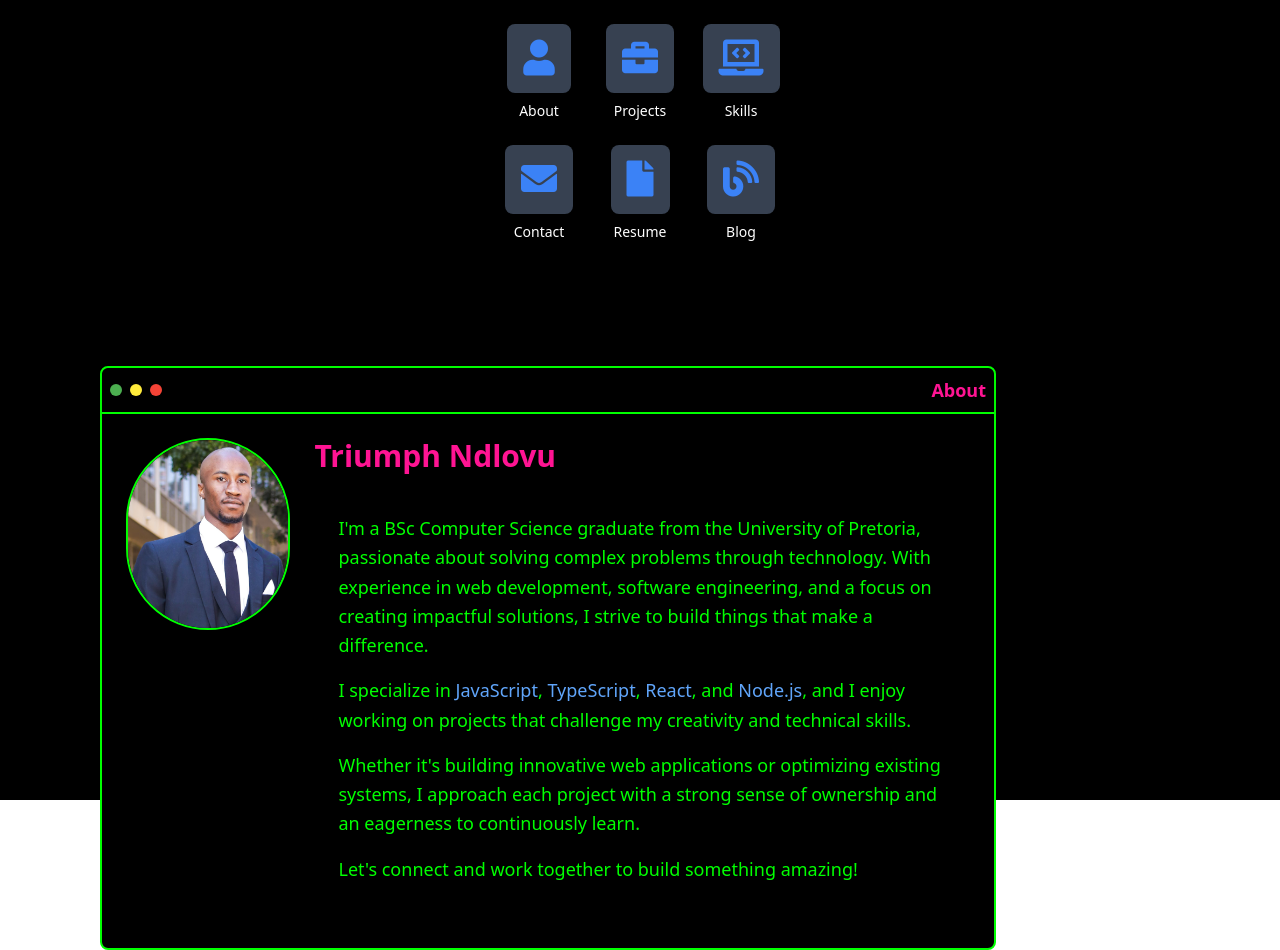
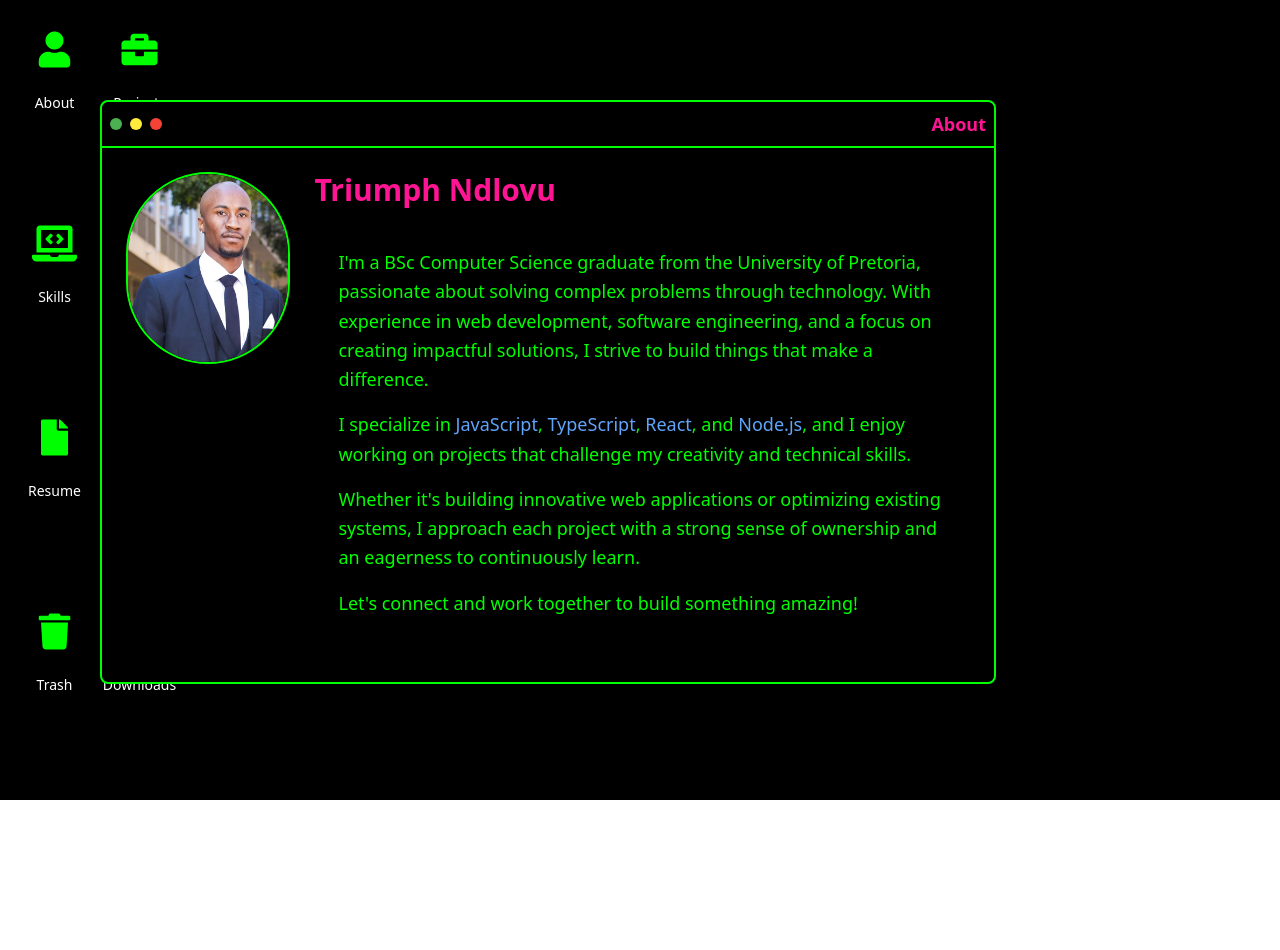
Before and after one commit to TriumphNdlovu/triumph-portfolio, a Next.js app: page / in a window 1280 px wide. Both pictures are taken after a click on the element "About". After the commit the page ends 800 px from the top, so only its background shows below. Built offline with nearby package versions, Linux system fonts and the light colour scheme.

Commit message:
Refactor desktop icons and add Trash and Downloads windows

```diff
--- a/src/app/page.tsx
+++ b/src/app/page.tsx
@@ -48,13 +48,20 @@ export default function Home() {
         ...prevPositions,
         [section]: { top: 0, left: 0 },
       }));
-
-    ;
-
-      setSize((prevSize) => ({
-        ...prevSize,
-        [section]: { width: 100, height: 100 },
-      }));
+      if(size[section].width === 100)
+        {
+          setSize((prevSize) => ({
+            ...prevSize,
+            [section]: { width: 70, height: 70 },
+          }));
+        }
+      else
+      {
+        setSize((prevSize) => ({
+          ...prevSize,
+          [section]: { width: 100, height: 100 },
+        }));
+      }
 
   }
 
@@ -85,69 +92,93 @@ export default function Home() {
 
   return (
 
-<div className="bg-black text-white h-screen flex flex-col items-center">
+<div className="bg-black text-white h-screen flex justify-center items-center">
   {/* Desktop Icons */}
-  <div className="grid grid-cols-2 md:grid-cols-3 gap-6 p-6">
+  <div className="fixed top-0 left-0 h-full grid grid-cols-1 md:grid-cols-2 lg:grid-cols-2 gap-2 p-4 z-50 overflow-y-auto">
     <div
       className="flex flex-col items-center cursor-pointer transform transition duration-300 ease-in-out hover:scale-110"
       onClick={() => handleWindowOpen('about')}
     >
-      <div className="bg-gray-700 p-4 rounded-lg shadow-md hover:bg-blue-500 transition duration-300 ease-in-out">
-        <i className="fas fa-user text-4xl text-blue-500 hover:text-white"></i>
+      <div className="p-4 rounded-lg shadow-md hover:border-neonGreen hover:border transition duration-300 ease-in-out">
+        <i className="fas fa-user text-4xl text-neonGreen"></i>
       </div>
-      <p className="text-sm mt-2 text-center hover:text-blue-500 transition duration-300">About</p>
+      <p className="text-sm mt-2 text-center transition duration-300">About</p>
     </div>
 
     <div
       className="flex flex-col items-center cursor-pointer transform transition duration-300 ease-in-out hover:scale-110"
       onClick={() => handleWindowOpen('projects')}
     >
-      <div className="bg-gray-700 p-4 rounded-lg shadow-md hover:bg-blue-500 transition duration-300 ease-in-out">
-        <i className="fas fa-briefcase text-4xl text-blue-500 hover:text-white"></i>
+      <div className="p-4 rounded-lg shadow-md hover:border-neonGreen hover:border transition duration-300 ease-in-out">
+        <i className="fas fa-briefcase text-4xl text-neonGreen"></i>
       </div>
-      <p className="text-sm mt-2 text-center hover:text-blue-500 transition duration-300">Projects</p>
+      <p className="text-sm mt-2 text-center transition duration-300">Projects</p>
     </div>
 
     <div
       className="flex flex-col items-center cursor-pointer transform transition duration-300 ease-in-out hover:scale-110"
       onClick={() => handleWindowOpen('skills')}
     >
-      <div className="bg-gray-700 p-4 rounded-lg shadow-md hover:bg-blue-500 transition duration-300 ease-in-out">
-        <i className="fas fa-laptop-code text-4xl text-blue-500 hover:text-white"></i>
+      <div className="p-4 rounded-lg shadow-md hover:border-neonGreen hover:border transition duration-300 ease-in-out">
+        <i className="fas fa-laptop-code text-4xl text-neonGreen"></i>
       </div>
-      <p className="text-sm mt-2 text-center hover:text-blue-500 transition duration-300">Skills</p>
+      <p className="text-sm mt-2 text-center transition duration-300">Skills</p>
     </div>
 
     <div
       className="flex flex-col items-center cursor-pointer transform transition duration-300 ease-in-out hover:scale-110"
       onClick={() => handleWindowOpen('contact')}
     >
-      <div className="bg-gray-700 p-4 rounded-lg shadow-md hover:bg-blue-500 transition duration-300 ease-in-out">
-        <i className="fas fa-envelope text-4xl text-blue-500 hover:text-white"></i>
+      <div className="p-4 rounded-lg shadow-md hover:border-neonGreen hover:border transition duration-300 ease-in-out">
+        <i className="fas fa-envelope text-4xl text-neonGreen"></i>
       </div>
-      <p className="text-sm mt-2 text-center hover:text-blue-500 transition duration-300">Contact</p>
+      <p className="text-sm mt-2 text-center transition duration-300">Contact</p>
     </div>
 
     <div
       className="flex flex-col items-center cursor-pointer transform transition duration-300 ease-in-out hover:scale-110"
       onClick={() => handleWindowOpen('resume')}
     >
-      <div className="bg-gray-700 p-4 rounded-lg shadow-md hover:bg-blue-500 transition duration-300 ease-in-out">
-        <i className="fas fa-file text-4xl text-blue-500 hover:text-white"></i>
+      <div className="p-4 rounded-lg shadow-md hover:border-neonGreen hover:border transition duration-300 ease-in-out">
+        <i className="fas fa-file text-4xl text-neonGreen"></i>
       </div>
-      <p className="text-sm mt-2 text-center hover:text-blue-500 transition duration-300">Resume</p>
+      <p className="text-sm mt-2 text-center transition duration-300">Resume</p>
     </div>
 
     <div
       className="flex flex-col items-center cursor-pointer transform transition duration-300 ease-in-out hover:scale-110"
       onClick={() => handleWindowOpen('blog')}
     >
-      <div className="bg-gray-700 p-4 rounded-lg shadow-md hover:bg-blue-500 transition duration-300 ease-in-out">
-        <i className="fas fa-blog text-4xl text-blue-500 hover:text-white"></i>
+      <div className="p-4 rounded-lg shadow-md hover:border-neonGreen hover:border transition duration-300 ease-in-out">
+        <i className="fas fa-blog text-4xl text-neonGreen"></i>
       </div>
-      <p className="text-sm mt-2 text-center hover:text-blue-500 transition duration-300">Blog</p>
+      <p className="text-sm mt-2 text-center transition duration-300">Blog</p>
+    </div>
+
+    <div
+      className="flex flex-col items-center cursor-pointer transform transition duration-300 ease-in-out hover:scale-110"
+      onClick={() => handleWindowOpen('Trash')}
+    >
+      <div className="p-4 rounded-lg shadow-md hover:border-neonGreen hover:border transition duration-300 ease-in-out">
+        <i className="fas fa-trash text-4xl text-neonGreen"></i>
+      </div>
+      <p className="text-sm mt-2 text-center transition duration-300">Trash</p>
+    </div>
+
+    <div
+      className="flex flex-col items-center cursor-pointer transform transition duration-300 ease-in-out hover:scale-110"
+      onClick={() => handleWindowOpen('Downloads')}
+    >
+      <div className="p-4 rounded-lg shadow-md hover:border-neonGreen hover:border transition duration-300 ease-in-out">
+        <i className="fas fa-download text-4xl text-neonGreen"></i>
+      </div>
+      <p className="text-sm mt-2 text-center transition duration-300">Downloads</p>
     </div>
   </div>
+
+
+
+
 
       {/* Open Windows (Desktop-style Windows) */}
       <div className="relative w-full h-full flex items-center justify-center">
@@ -160,7 +191,7 @@ export default function Home() {
               left: `${positions[window]?.left}px`,
               width: `${size[window]?.width}vw`,
               minHeight: `${size[window]?.height}vh`,
-              zIndex: index + 1,
+              zIndex: 50 + index,
             }}
           >
             {/* Header Bar */}
@@ -428,6 +459,47 @@ export default function Home() {
                       </div>
                     </section>
                                         )}
+                  {window === 'Trash' && (
+  <section id="Trash" className="p-6 bg-gradient-to-r from-gray-800 to-gray-900 text-white rounded-lg shadow-lg">
+    <h2 className="text-4xl text-red-500 font-bold mb-6 text-center">
+      Trash: Negative Thoughts Archive
+    </h2>
+    <p className="text-lg mb-8 text-center text-gray-400">
+      It's okay to feel down, but let's not dwell on these thoughts. Here are some things I need to let go.
+    </p>
+
+    <div className="space-y-4">
+      <div className="bg-gray-700 p-4 rounded-lg shadow-md hover:bg-red-600 transition duration-300 ease-in-out">
+        <p className="text-xl text-gray-300">"I am a failure"</p>
+      </div>
+
+      <div className="bg-gray-700 p-4 rounded-lg shadow-md hover:bg-red-600 transition duration-300 ease-in-out">
+        <p className="text-xl text-gray-300">"I am a loser"</p>
+      </div>
+
+      <div className="bg-gray-700 p-4 rounded-lg shadow-md hover:bg-red-600 transition duration-300 ease-in-out">
+        <p className="text-xl text-gray-300">"I am a nobody"</p>
+      </div>
+
+      <div className="bg-gray-700 p-4 rounded-lg shadow-md hover:bg-red-600 transition duration-300 ease-in-out">
+        <p className="text-xl text-gray-300">"I will never succeed"</p>
+      </div>
+
+      <div className="bg-gray-700 p-4 rounded-lg shadow-md hover:bg-red-600 transition duration-300 ease-in-out">
+        <p className="text-xl text-gray-300">"Nobody cares about me"</p>
+      </div>
+
+      <div className="bg-gray-700 p-4 rounded-lg shadow-md hover:bg-red-600 transition duration-300 ease-in-out">
+        <p className="text-xl text-gray-300">"I'm just not good enough"</p>
+      </div>
+    </div>
+
+    <p className="mt-8 text-center text-sm text-gray-400">
+      These thoughts are just passing through. They don't define me, and I am working on letting them go.
+    </p>
+  </section>
+)}
+
           </div>
         ))}
       </div>
```
